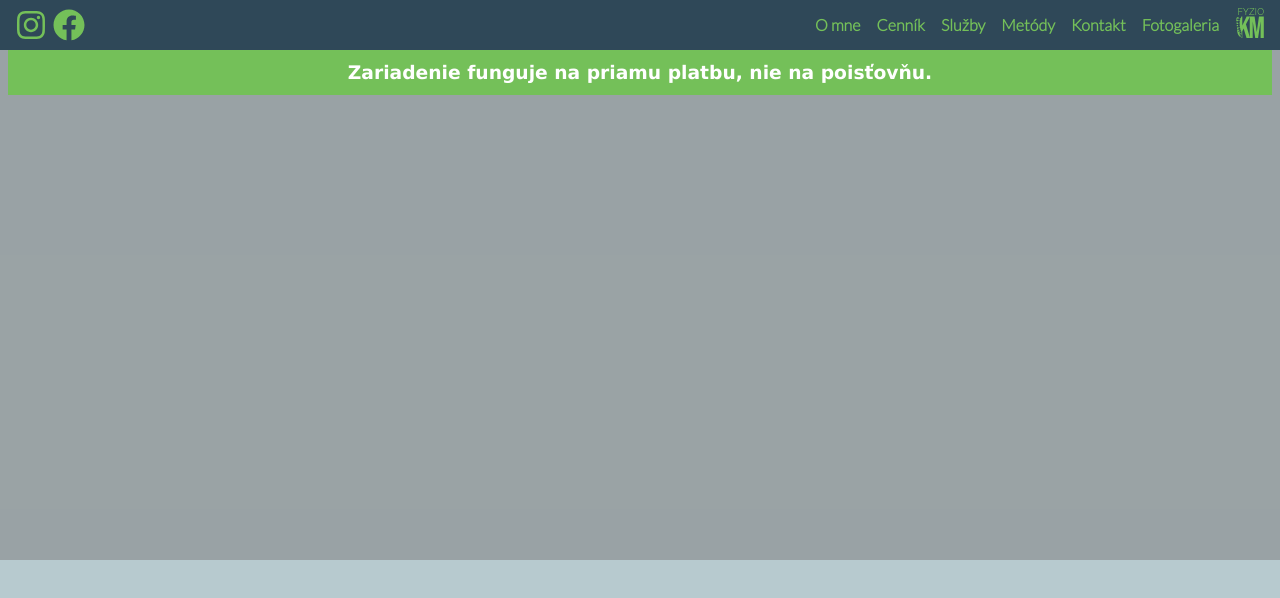
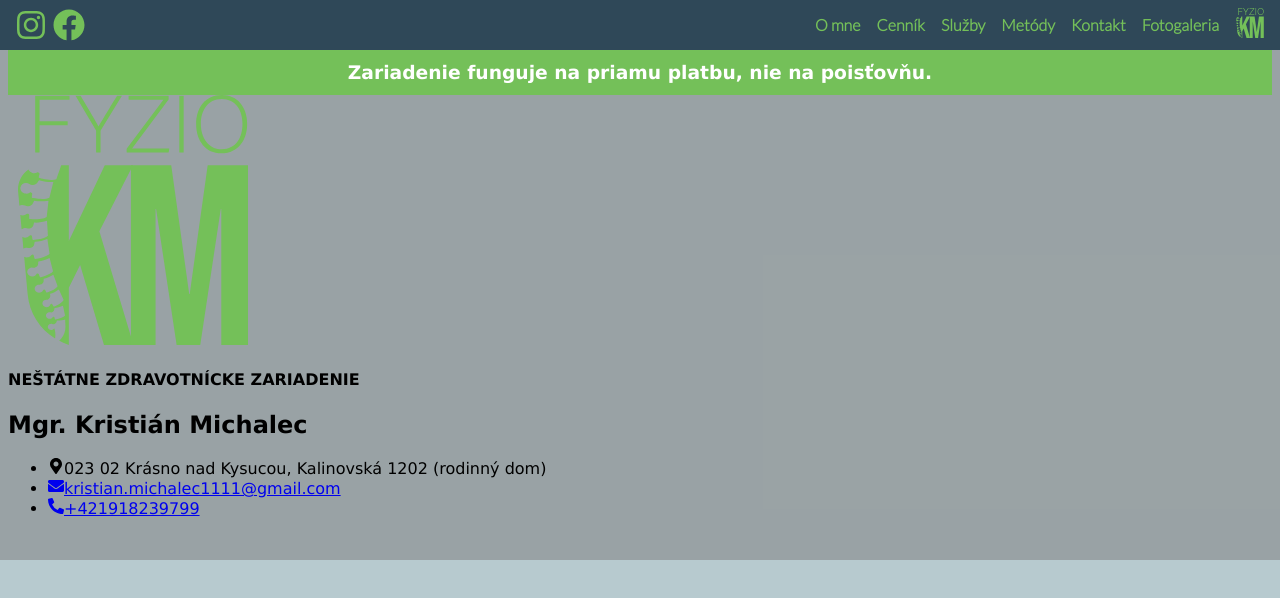
Before and after one commit to Stanislav453/fyziokm, a React (Create React App) app: page / in a window 1280 px wide. Shown: the top 598 px of the page. Built offline with nearby package versions, Linux system fonts and the light colour scheme.

Commit message:
pridal som .info-baner .header-logo .name-contact .contact-container .my-icon

```diff
--- a/src/components/myHeader/myHeader.js
+++ b/src/components/myHeader/myHeader.js
@@ -1,6 +1,8 @@
 import React from "react";
 import "./myHeader.scss";
 import MyMenu from "../MyMenu/MyMenu";
+import logo from "../../logo.svg"
+import { FaPhoneAlt,FaHome, FaEnvelope,FaMapMarkerAlt   } from "react-icons/fa";
 
 const MyHeader = () =>  {
     return (
@@ -10,6 +12,20 @@ const MyHeader = () =>  {
                 <div className="banner">
                     <h3>Zariadenie funguje na priamu platbu, nie na poisťovňu.</h3>
                 </div>
+                <div className="info-baner">
+                    <img src={logo} width="250" height="250" alt="logo" className="header-logo" />
+                    <h4>NEŠTÁTNE ZDRAVOTNÍCKE ZARIADENIE</h4>
+                    <div className="name-contact">
+                        <h1>Mgr. Kristián Michalec</h1>
+                        <div className="contact-container">
+                            <ul>
+                                <li><FaMapMarkerAlt className="my-icon" />023 02 Krásno nad Kysucou, Kalinovská 1202 (rodinný dom)</li>
+                                <li><a href="mailto:kristian.michalec1111@gmail.com"><FaEnvelope className="my-icon"/>kristian.michalec1111@gmail.com</a></li>
+                                <li><a href="tel:+421918239799"><FaPhoneAlt className="my-icon" />+421918239799</a></li>
+                            </ul>
+                        </div>
+                    </div>
+                </div>
             </div>
         </div>
     )
```
